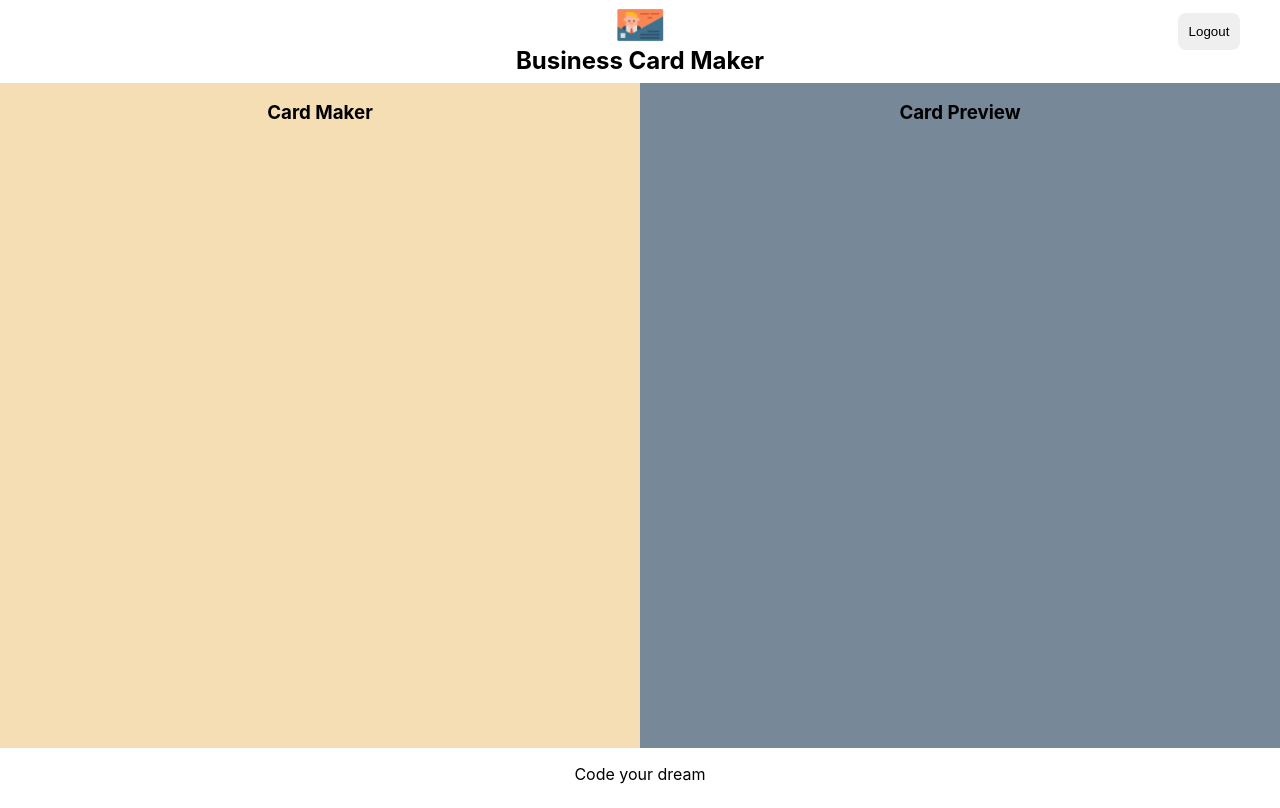
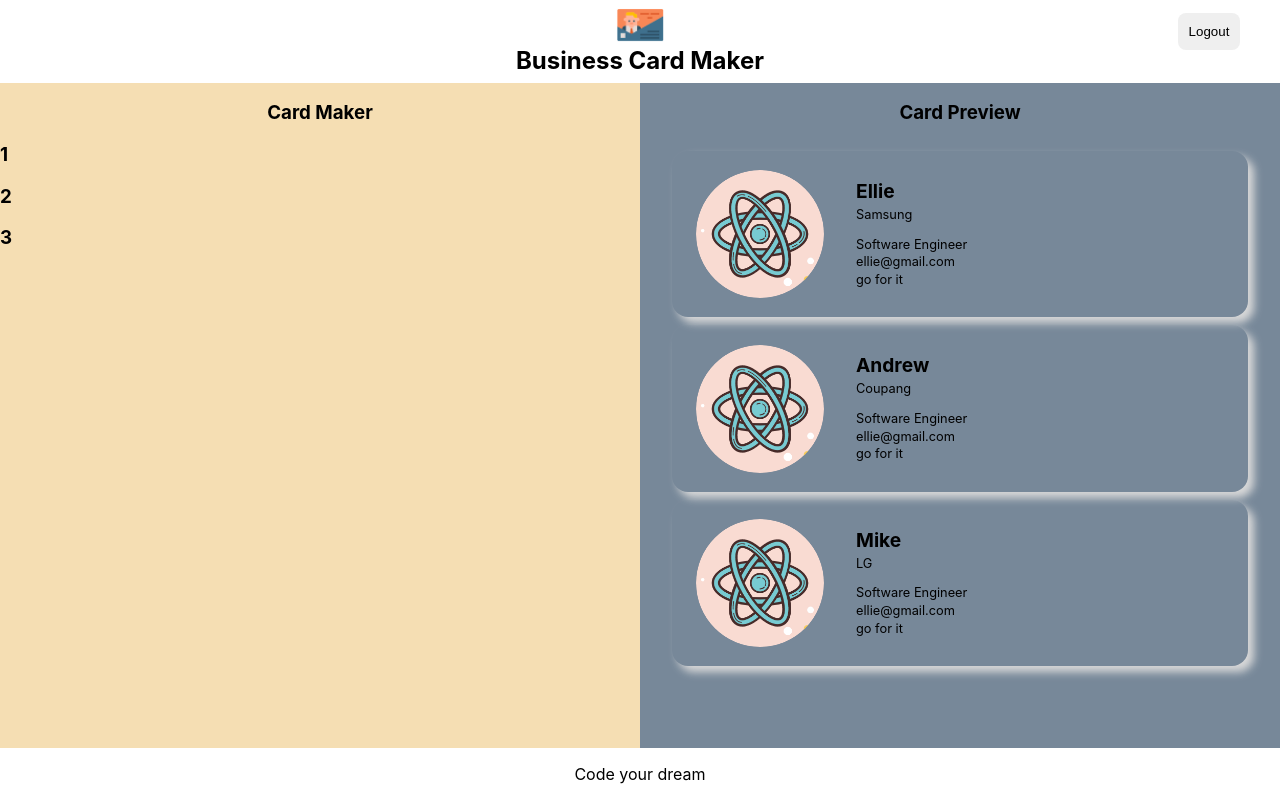
Before and after one commit to Minseok-Park/-App, a React (Create React App) app: page /maker in a window 1280 px wide. Built offline with nearby package versions, Linux system fonts and the light colour scheme; no server answers; sample sign-in values are in the browser's storage.

Commit message:
card 레이아웃 구성

```diff
--- /dev/null
+++ b/src/components/card/card.jsx
@@ -0,0 +1,39 @@
+import React from "react";
+import styles from "./card.module.css";
+
+const DEFAULT_IMAGE = "images/default_logo.png";
+
+const Card = ({ card }) => {
+  const { name, company, title, email, message, theme, fileName, fileURL } =
+    card;
+
+  const url = fileURL || DEFAULT_IMAGE;
+
+  return (
+    <li className={`${styles.card} ${getStyles(theme)}`}>
+      <img className={styles.avatar} src={url} alt="profile photo" />
+      <div className={styles.info}>
+        <h1 className={styles.name}>{name}</h1>
+        <p className={styles.company}>{company}</p>
+        <p className={styles.title}>{title}</p>
+        <p className={styles.email}>{email}</p>
+        <p className={styles.message}>{message}</p>
+      </div>
+    </li>
+  );
+};
+
+function getStyles(theme) {
+  switch (theme) {
+    case "dark":
+      return styles.dark;
+    case "light":
+      return styles.light;
+    case "colorful":
+      return styles.colorful;
+    default:
+      throw new Error(`unknown theme : ${theme}`);
+  }
+}
+
+export default Card;
--- /dev/null
+++ b/src/components/card/card.module.css
@@ -0,0 +1,57 @@
+@value makerBlack, makerWhite, makerColorful, makerWheat from "../../common/colors.css";
+
+.card {
+  width: 100%;
+  display: flex;
+  align-items: center;
+  border-radius: 1em;
+  margin-bottom: 0.5em;
+  padding: 0.2em 0;
+  box-shadow: 6px 6px 8px 0px rgba(217, 217, 217, 1);
+  max-width: 45rem;
+}
+.card.dark {
+  background-color: makerBlack;
+  color: makerWhite;
+}
+.card.light {
+  background-color: makerWhite;
+  color: makerBlack;
+}
+.card.colorful {
+  background: makerColorful;
+}
+.avatar {
+  width: 10em;
+  height: 10em;
+  padding: 1em;
+  margin-left: 0.5em;
+  margin-right: 1em;
+  border-radius: 50%;
+}
+.info {
+  width: 100%;
+}
+.name,
+.company,
+.title,
+.email,
+.message {
+  margin: 0;
+  font-size: 0.8rem;
+  margin-bottom: 0.2em;
+}
+.name {
+  font-size: 1.2rem;
+}
+.company {
+  margin-bottom: 1em;
+}
+.company::after {
+  content: "";
+  display: block;
+  width: 90%;
+  height: 2px;
+  background-color: makerWheat;
+  transform: translateY(0.5em);
+}
--- /dev/null
+++ b/src/components/card_edit_form/card_edit_form.jsx
@@ -0,0 +1,8 @@
+import React from "react";
+import styles from "./card_edit_form.module.css";
+
+const CardEditForm = ({ card }) => {
+  return <h1>{card.id}</h1>;
+};
+
+export default CardEditForm;
--- a/src/components/editor/editor.jsx
+++ b/src/components/editor/editor.jsx
@@ -1,10 +1,14 @@
 import React from "react";
+import CardEditForm from "../card_edit_form/card_edit_form";
 import styles from "./editor.module.css";
 
-const Editor = (props) => {
+const Editor = ({ cards }) => {
   return (
     <section className={styles.editor}>
       <h1 className={styles.title}>Card Maker</h1>
+      {cards.map((card) => (
+        <CardEditForm card={card} />
+      ))}
     </section>
   );
 };
--- a/src/components/maker/maker.jsx
+++ b/src/components/maker/maker.jsx
@@ -1,4 +1,4 @@
-import React, { useEffect } from "react";
+import React, { useEffect, useState } from "react";
 import styles from "./maker.module.css";
 import Header from "../header/header";
 import Footer from "../footer/footer";
@@ -7,6 +7,41 @@
 import { useHistory } from "react-router";
 
 const Maker = ({ authService }) => {
+  const [cards, setCards] = useState([
+    {
+      id: "1",
+      name: "Ellie",
+      company: "Samsung",
+      theme: "light",
+      title: "Software Engineer",
+      email: "ellie@gmail.com",
+      message: "go for it",
+      fileName: "ellie",
+      fileURL: null,
+    },
+    {
+      id: "2",
+      name: "Andrew",
+      company: "Coupang",
+      theme: "dark",
+      title: "Software Engineer",
+      email: "ellie@gmail.com",
+      message: "go for it",
+      fileName: "ellie",
+      fileURL: null,
+    },
+    {
+      id: "3",
+      name: "Mike",
+      company: "LG",
+      theme: "colorful",
+      title: "Software Engineer",
+      email: "ellie@gmail.com",
+      message: "go for it",
+      fileName: "ellie",
+      fileURL: null,
+    },
+  ]);
   const history = useHistory();
 
   const onLogout = () => {
@@ -25,8 +60,8 @@
     <section className={styles.maker}>
       <Header onLogout={onLogout} />
       <div className={styles.container}>
-        <Editor />
-        <Preview />
+        <Editor cards={cards} />
+        <Preview cards={cards} />
       </div>
       <Footer />
     </section>
--- a/src/components/preview/preview.jsx
+++ b/src/components/preview/preview.jsx
@@ -1,10 +1,16 @@
 import React from "react";
+import Card from "../card/card";
 import styles from "./preview.module.css";
 
-const Preview = (props) => {
+const Preview = ({ cards }) => {
   return (
     <section className={styles.preview}>
       <h1 className={styles.title}>Card Preview</h1>
+      <ul className={styles.cards}>
+        {cards.map((card) => (
+          <Card card={card} />
+        ))}
+      </ul>
     </section>
   );
 };
--- a/src/components/preview/preview.module.css
+++ b/src/components/preview/preview.module.css
@@ -10,3 +10,12 @@
   margin-bottom: 1em;
   color: makerGreen;
 }
+.cards {
+  width: 100%;
+  height: 100%;
+  list-style: none;
+  padding: 0.5em 2em;
+  display: flex;
+  flex-direction: column;
+  align-items: center;
+}
```
Also changed, not shown: src/components/card_edit_form/card_edit_form.module.css (added).
